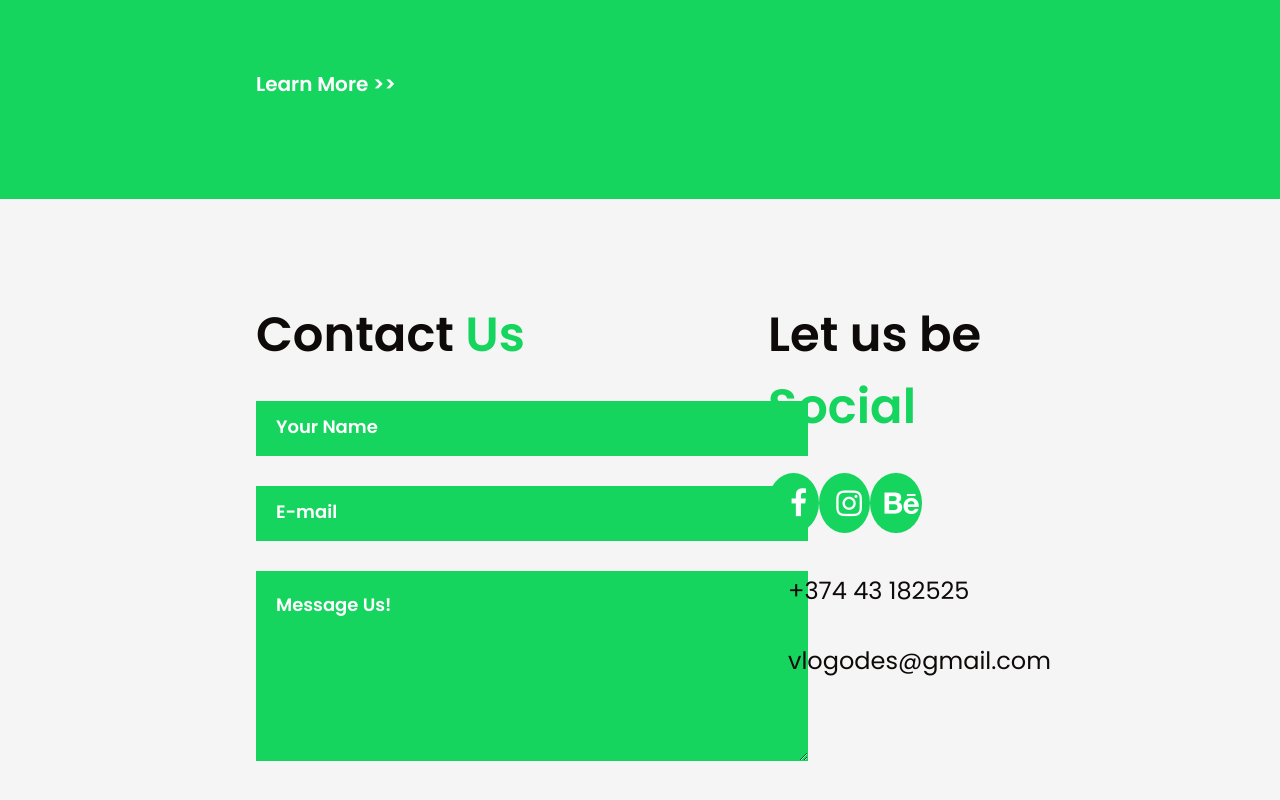
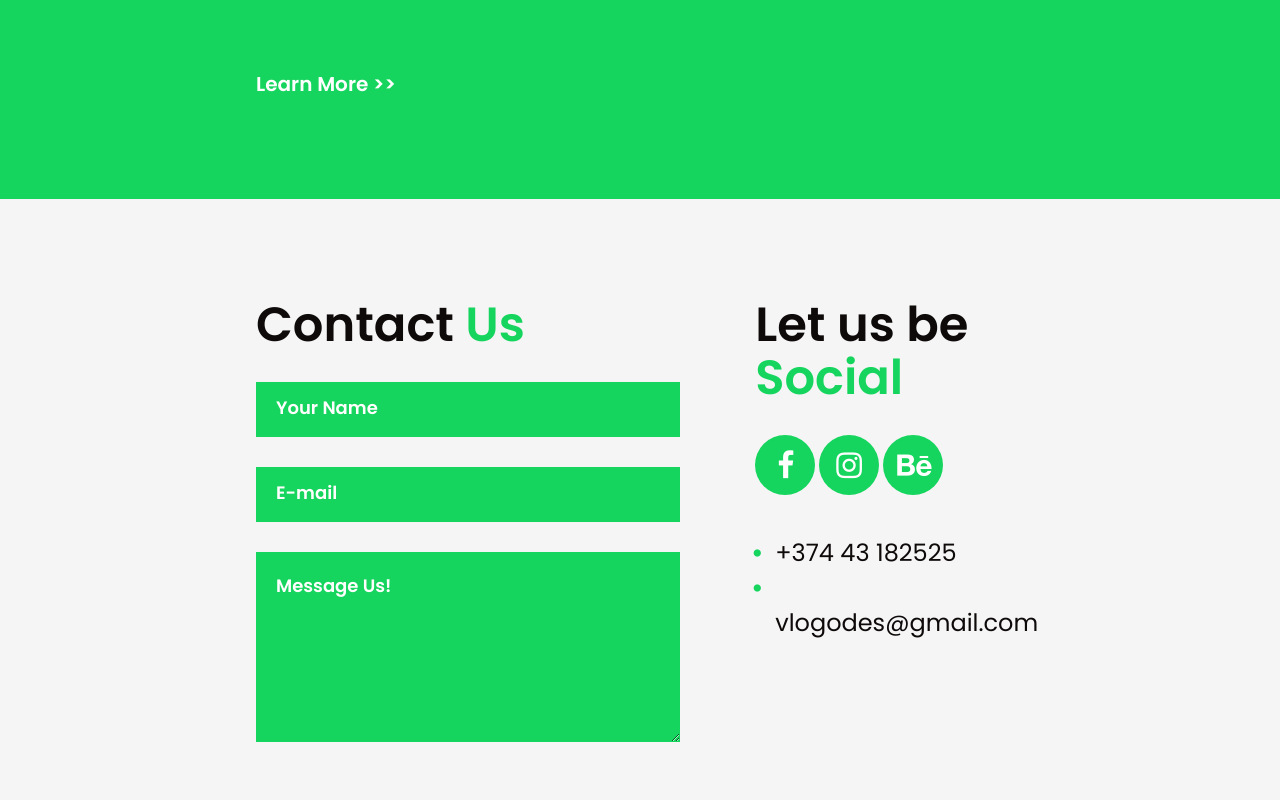
Before and after one commit to JustVahe/vlogodes.github.io, a plain HTML site: page index.html in a window 1280 px wide. Shown: the part 2697-3497 px from the top of the page. Drawn offline with Linux system fonts and the light colour scheme.

Commit message:
Add files via upload

```diff
--- a/css/style.css
+++ b/css/style.css
@@ -488,6 +488,10 @@ h1,h2,h3,h4,h5,h6,ul,p,li{
 
 /* 	CONTACT */
 
+.form_block{
+	width: 50%;
+}
+
 .contact{
 	background: #f5f5f5;
 }
@@ -496,6 +500,7 @@ h1,h2,h3,h4,h5,h6,ul,p,li{
 	color: #0f0a0a;
 	font-size: 48px;
 	font-weight: 600;
+	line-height: 1.1;
 }
 
 .contact_form{
@@ -536,11 +541,11 @@ h1,h2,h3,h4,h5,h6,ul,p,li{
 }
 
 .social_block{
-	width: 20vw;
+	width: 35%;
 }
 
 .social_icon_block{
-	width: 12vw;
+	width: 70%;
 	display: flex;
 	justify-content: space-between;
 	margin-top: 30px;
```
